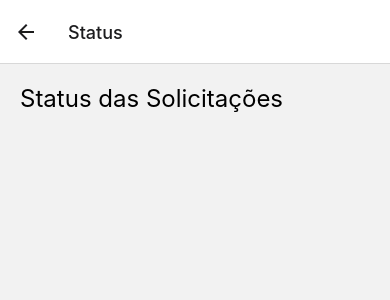
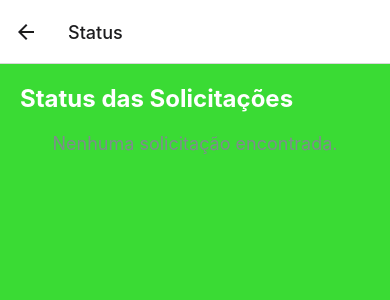
Before and after one commit to ntsation/app-project-solic, a React Native app: screen /Status in a window 390 px wide. Shown: the top 300 px of the page. Built offline with nearby package versions, Linux system fonts and the light colour scheme.

Commit message:
feat: novas cores atualizadas

```diff
--- a/src/screens/StatusScreen.js
+++ b/src/screens/StatusScreen.js
@@ -1,26 +1,76 @@
-import React from 'react';
-import { View, Text, FlatList } from 'react-native';
+import React, { useMemo } from 'react';
+import { View, Text, FlatList, StyleSheet } from 'react-native';
 import { useRequests } from '../hooks/useRequests';
 
 const StatusScreen = () => {
   const { requests } = useRequests();
 
+  // Verifica se há solicitações
+  const hasRequests = useMemo(() => requests.length > 0, [requests]);
+
+  const renderRequestItem = ({ item }) => (
+    <View style={styles.requestItem}>
+      <Text style={styles.requestText}>Serviço: <Text style={styles.boldText}>{item.service}</Text></Text>
+      <Text style={styles.requestText}>Descrição: <Text style={styles.boldText}>{item.description}</Text></Text>
+      <Text style={styles.requestText}>Status: <Text style={styles.boldText}>{item.status}</Text></Text>
+    </View>
+  );
+
   return (
-    <View style={{ flex: 1, padding: 20 }}>
-      <Text style={{ fontSize: 24, marginBottom: 20 }}>Status das Solicitações</Text>
-      <FlatList
-        data={requests}
-        keyExtractor={(item, index) => index.toString()}
-        renderItem={({ item }) => (
-          <View style={{ marginBottom: 10 }}>
-            <Text>Serviço: {item.service}</Text>
-            <Text>Descrição: {item.description}</Text>
-            <Text>Status: {item.status}</Text>
-          </View>
-        )}
-      />
+    <View style={styles.container}>
+      <Text style={styles.title}>Status das Solicitações</Text>
+      {hasRequests ? (
+        <FlatList
+          data={requests}
+          keyExtractor={(item, index) => index.toString()}
+          renderItem={renderRequestItem}
+          contentContainerStyle={styles.list}
+        />
+      ) : (
+        <Text style={styles.noRequestsText}>Nenhuma solicitação encontrada.</Text>
+      )}
     </View>
   );
 };
 
+const styles = StyleSheet.create({
+  container: {
+    flex: 1,
+    padding: 20,
+    backgroundColor: '#3adb34',
+  },
+  title: {
+    fontSize: 24,
+    fontWeight: 'bold',
+    marginBottom: 20,
+    color: '#fff',
+  },
+  list: {
+    paddingBottom: 20,
+  },
+  requestItem: {
+    padding: 16,
+    backgroundColor: '#fff',
+    borderRadius: 8,
+    marginBottom: 10,
+    shadowColor: '#000',
+    shadowOffset: { width: 0, height: 1 },
+    shadowOpacity: 0.2,
+    shadowRadius: 2,
+    elevation: 3,
+  },
+  requestText: {
+    fontSize: 16,
+    color: '#34495e',
+  },
+  boldText: {
+    fontWeight: 'bold',
+  },
+  noRequestsText: {
+    fontSize: 18,
+    color: '#7f8c8d',
+    textAlign: 'center',
+  },
+});
+
 export default StatusScreen;
```
